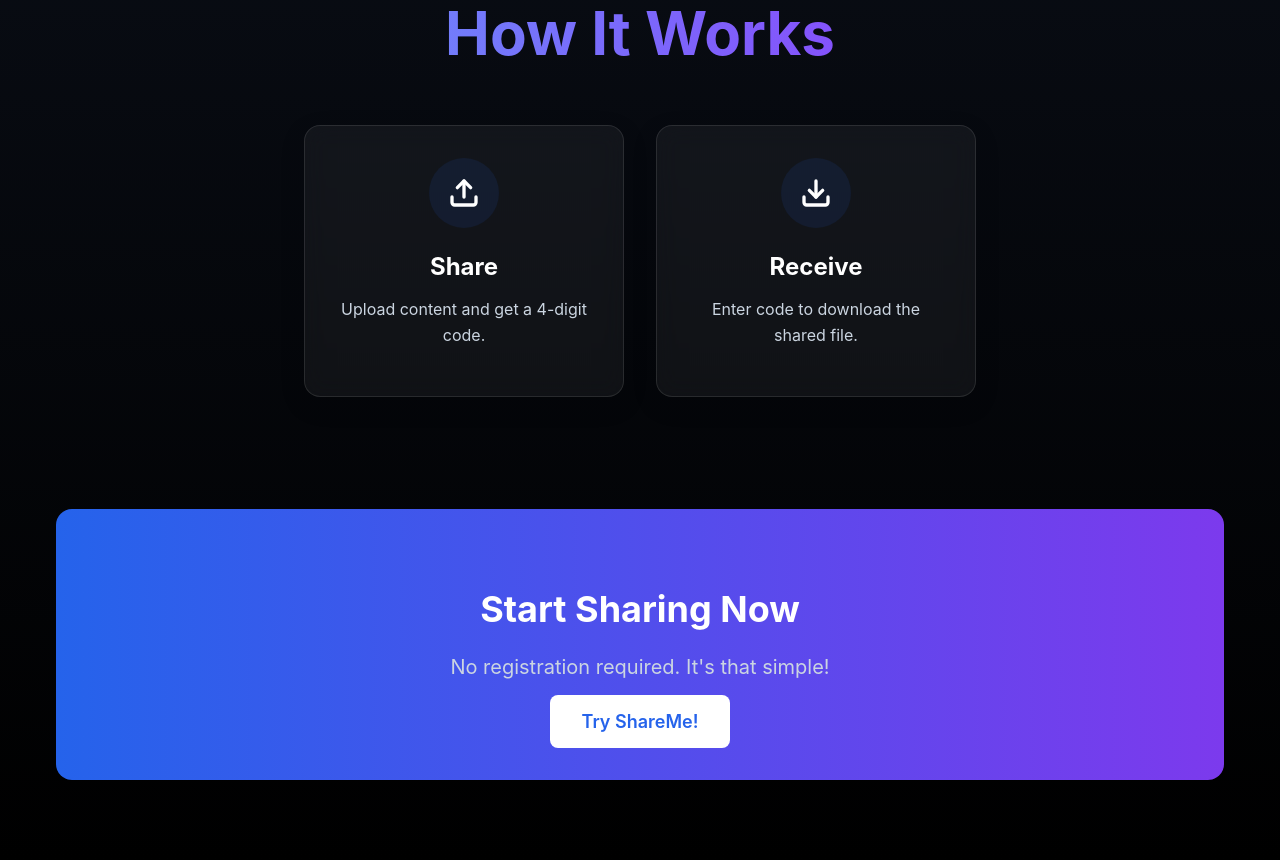
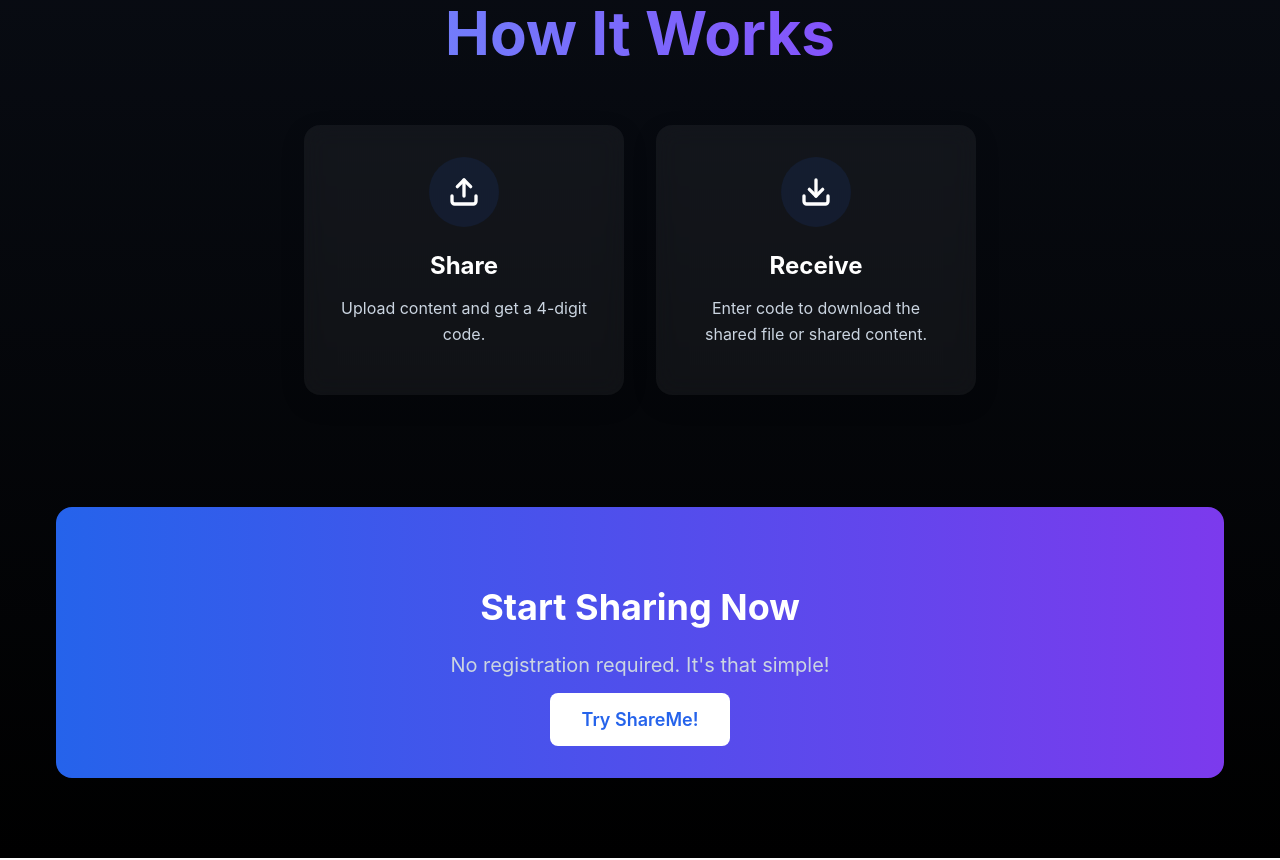
Before and after one commit to Vinoth82003/shareme, a Next.js app: page / in a window 1280 px wide. Shown: the part 1000-1860 px from the top of the page. Built offline with nearby package versions, Linux system fonts and the light colour scheme.

Commit message:
Content updated

```diff
--- a/src/app/page.js
+++ b/src/app/page.js
@@ -105,7 +105,7 @@ export default function Home() {
             </div>
             <h3 className={styles.stepTitle}>Receive</h3>
             <p className={styles.stepDescription}>
-              Enter code to download the shared file.
+              Enter code to download the shared file or shared content.
             </p>
           </div>
         </div>
--- a/src/app/page.module.css
+++ b/src/app/page.module.css
@@ -99,7 +99,6 @@
 
 .step {
   background: rgba(var(--glass-bg));
-  border: 1px solid rgba(var(--glass-border));
   border-radius: 16px;
   padding: 2rem;
   max-width: 320px;
```
